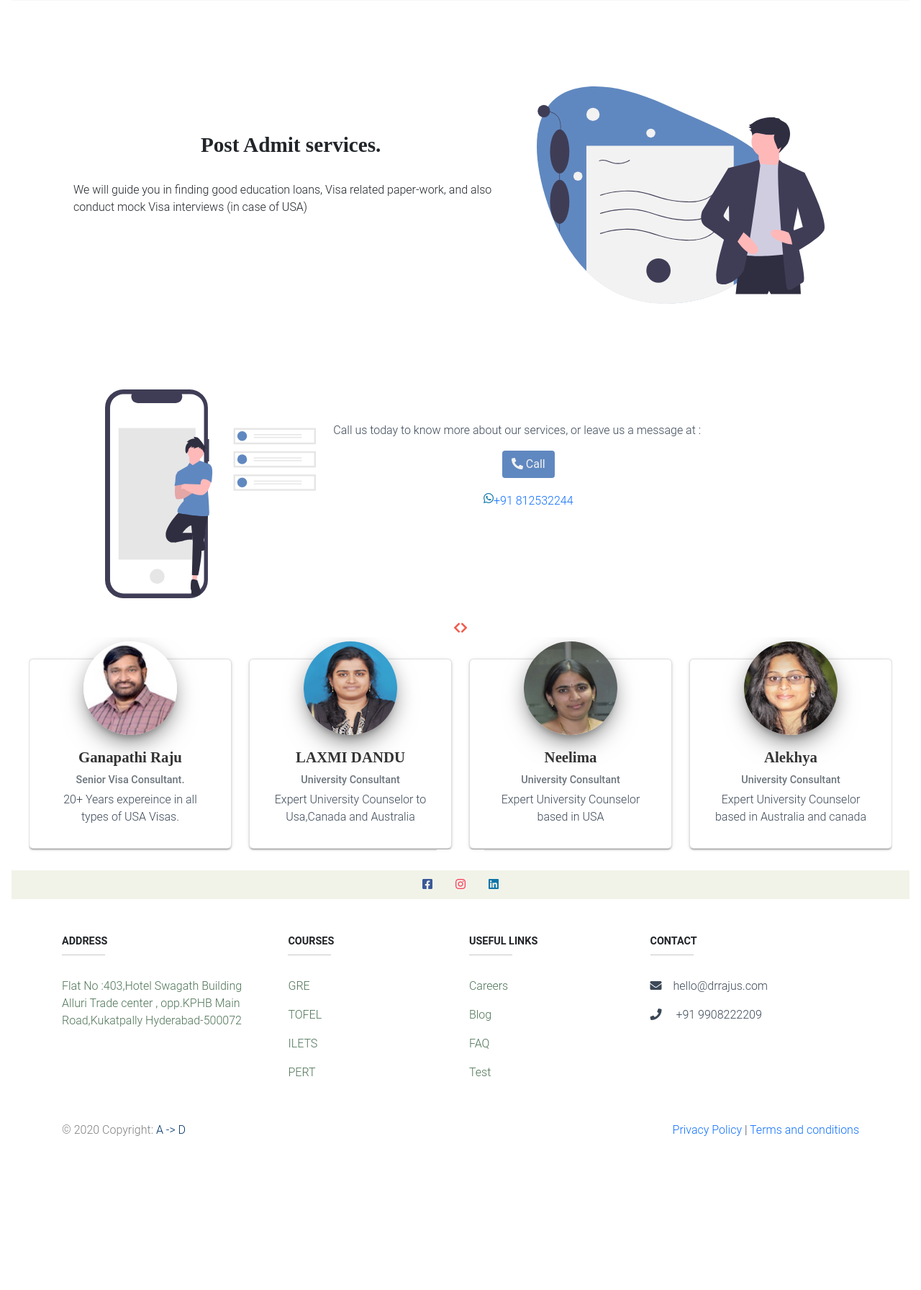
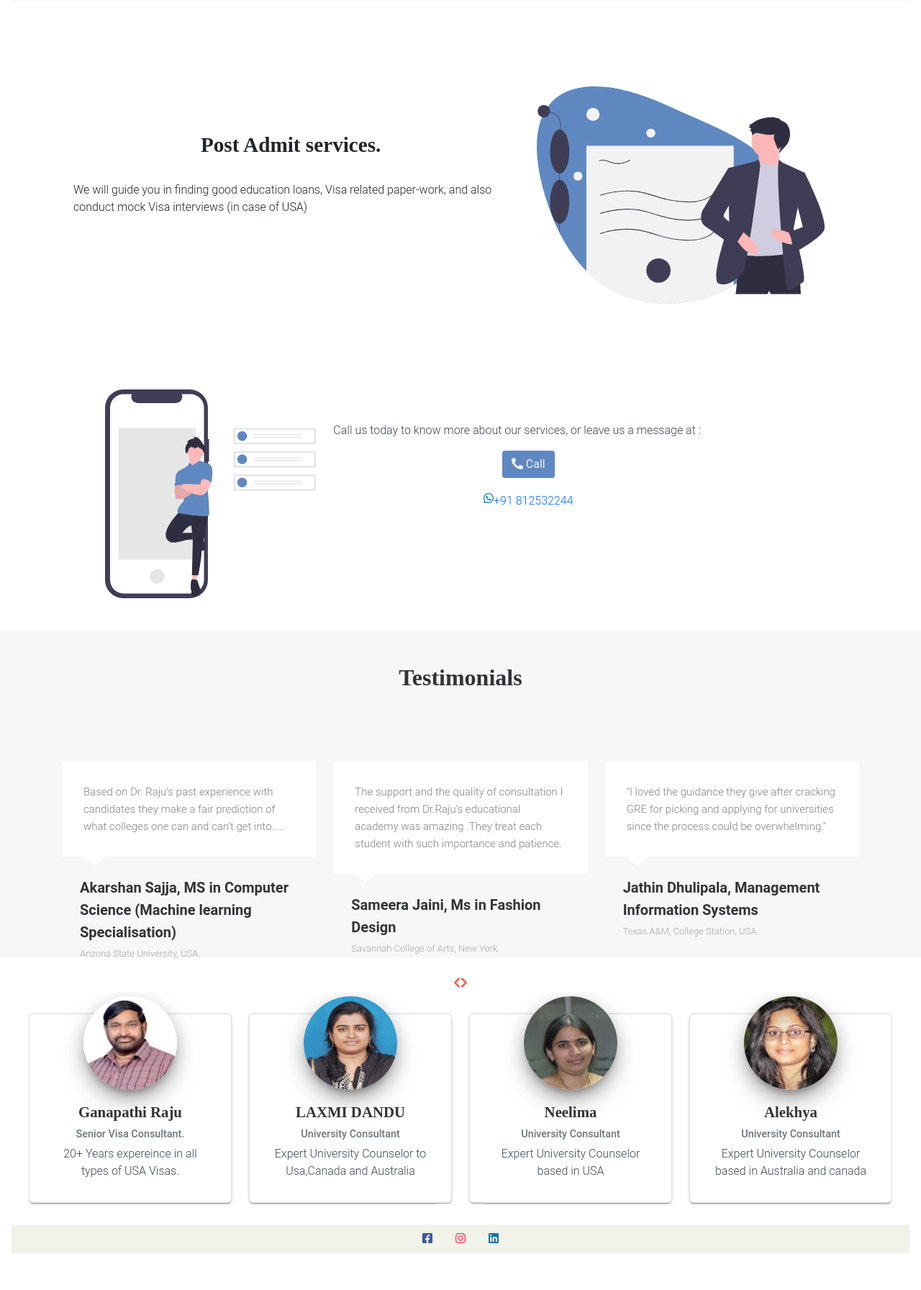
Before and after one commit to GA352491/drrajus, a Django app: page /consultancy/ in a window 1280 px wide. Shown: the part 2005-3797 px from the top of the page at 72% size. Before the commit the page ends 3583 px from the top, so only its background shows below. Run offline with Django 3.2, Linux system fonts and the light colour scheme; some libraries are stand-ins or nearby versions.

Commit message:
Update Application Guidance.html

```diff
--- a/elearning/templates/Application Guidance.html
+++ b/elearning/templates/Application Guidance.html
@@ -547,7 +547,103 @@
             font-weight: 500;
         }
     </style>
+   <style>
+        .testimonials-clean {
+            color: #313437;
+            background-color: #f7f7f7;
+        }
 
+        .testimonials-clean p {
+            color: #7d8285;
+        }
+
+        .testimonials-clean h2 {
+            font-weight: bold;
+            margin-bottom: 40px;
+            padding-top: 40px;
+            color: inherit;
+        }
+
+        @media (max-width: 767px) {
+            .testimonials-clean h2 {
+                margin-bottom: 25px;
+                padding-top: 25px;
+                font-size: 24px;
+            }
+        }
+
+        .testimonials-clean .intro {
+            font-size: 16px;
+            max-width: 500px;
+            margin: 0 auto;
+        }
+
+        .testimonials-clean .intro p {
+            margin-bottom: 0;
+        }
+
+        .testimonials-clean .people {
+            padding: 50px 0 20px;
+        }
+
+        .testimonials-clean .item {
+            margin-bottom: 32px;
+        }
+
+        @media (min-width: 768px) {
+            .testimonials-clean .item {
+                height: 220px;
+            }
+        }
+
+        .testimonials-clean .item .box {
+            padding: 30px;
+            background-color: #fff;
+            position: relative;
+        }
+
+        .testimonials-clean .item .box:after {
+            content: '';
+            position: absolute;
+            left: 30px;
+            bottom: -24px;
+            width: 0;
+            height: 0;
+            border: 15px solid transparent;
+            border-width: 12px 15px;
+            border-top-color: #fff;
+        }
+
+        .testimonials-clean .item .author {
+            margin-top: 28px;
+            padding-left: 25px;
+        }
+
+        .testimonials-clean .item .name {
+            font-weight: bold;
+            margin-bottom: 2px;
+            color: inherit;
+        }
+
+        .testimonials-clean .item .title {
+            font-size: 13px;
+            color: #9da9ae;
+        }
+
+        .testimonials-clean .item .description {
+            font-size: 15px;
+            margin-bottom: 0;
+        }
+
+        .testimonials-clean .item img {
+            max-width: 40px;
+            float: left;
+            margin-right: 12px;
+            margin-top: -5px;
+        }
+
+
+    </style>
 {% endblock %}
 
 {% block nav %}
@@ -563,16 +659,15 @@
                 <span class="navbar-toggler-icon"></span>
             </button>
             <div class="collapse navbar-collapse" id="navbarNav">
-                <ul class="navbar-nav ml-auto">
+                <ul class="navbar-nav mx-auto">
                     <li class="nav-item">
-                        <a class="nav-link " aria-current="page" href="{% url 'home' %}">Home</a>
+                        <a class="nav-link active" aria-current="page" href="{% url 'home' %}">Home</a>
                     </li>
                     <li class="nav-item">
-                        <a class="nav-link active " aria-current="page" href="{% url 'courses' %}"
-                           style="border-bottom: none">Courses</a>
+                        <a class="nav-link " aria-current="page" href="{% url 'courses' %}">Courses</a>
                     </li>
                     <li class="nav-item">
-                        <a class="nav-link active" href="{% url 'consultancy' %}">Application Guidance</a>
+                        <a class="nav-link" href="{% url 'consultancy' %}">Application Guidance</a>
                     </li>
                     <li class="nav-item">
                         <a class="nav-link" href="{% url 'forum' %}">Forum</a>
@@ -580,15 +675,21 @@
                     <li class="nav-item">
                         <a class="nav-link" href="{% url 'About Us' %}">About Us</a>
                     </li>
-
                     <li class="nav-item">
                         <a class="nav-link" href="{% url 'contact' %}">Contact</a>
                     </li>
+
+                </ul>
+                <ul class="navbar-nav">
                     <li class="nav-item">
+
                         <a class="nav-link" href="{% url 'login' %}">Login/Register</a>
                     </li>
+                    <li class="nav-item">
+                        <a href="{% url 'logout' %}" class="btn btn-primary btn-md " tabindex="-1" role="button" aria-disabled="true" style="background-color: #6088c0">Logout</a>
 
-
+                        <a class="nav-link" href=""></a>
+                    </li>
                 </ul>
             </div>
         </div>
@@ -723,6 +824,45 @@ We will guide you in finding good education loans, Visa related paper-work, and
             </div>
         </div>
     </div>
+
+    <div class="testimonials-clean">
+    <div class="container">
+        <div class="intro">
+            <h2 class="text-center">Testimonials </h2>
+        </div>
+        <div class="row people">
+            <div class="col-md-6 col-lg-4 item">
+                <div class="box">
+                    <p class="description">Based on Dr. Raju's past experience with candidates they make a fair prediction of what colleges one can and can't get into.....</p>
+                </div>
+                <div class="author">
+                    <h5 class="name">Akarshan Sajja, MS in Computer Science (Machine learning Specialisation)</h5>
+                    <p class="title">Arizona State University, USA.</p>
+                </div>
+            </div>
+            <div class="col-md-6 col-lg-4 item">
+                <div class="box">
+                    <p class="description">The support and the quality of consultation I received from Dr.Raju’s educational academy was amazing .They treat each student with such importance and patience.</p>
+                </div>
+                <div class="author">
+                    <h5 class="name">Sameera Jaini, Ms in Fashion Design</h5>
+                    <p class="title">Savannah College of Arts, New York.</p>
+                </div>
+            </div>
+            <div class="col-md-6 col-lg-4 item">
+                <div class="box">
+                    <p class="description">"I loved the guidance they give after cracking GRE for picking and applying for universities since the process could be overwhelming."</p>
+                </div>
+                <div class="author">
+                    <h5 class="name">Jathin Dhulipala, Management Information Systems</h5>
+                    <p class="title">Texas A&M, College Station, USA.</p>
+                </div>
+            </div>
+        </div>
+    </div>
+</div>
+<br>
+
     <div class="container-fluid ">
         <div class="d-flex justify-content-center">
             <!--Carousel Wrapper-->
```
